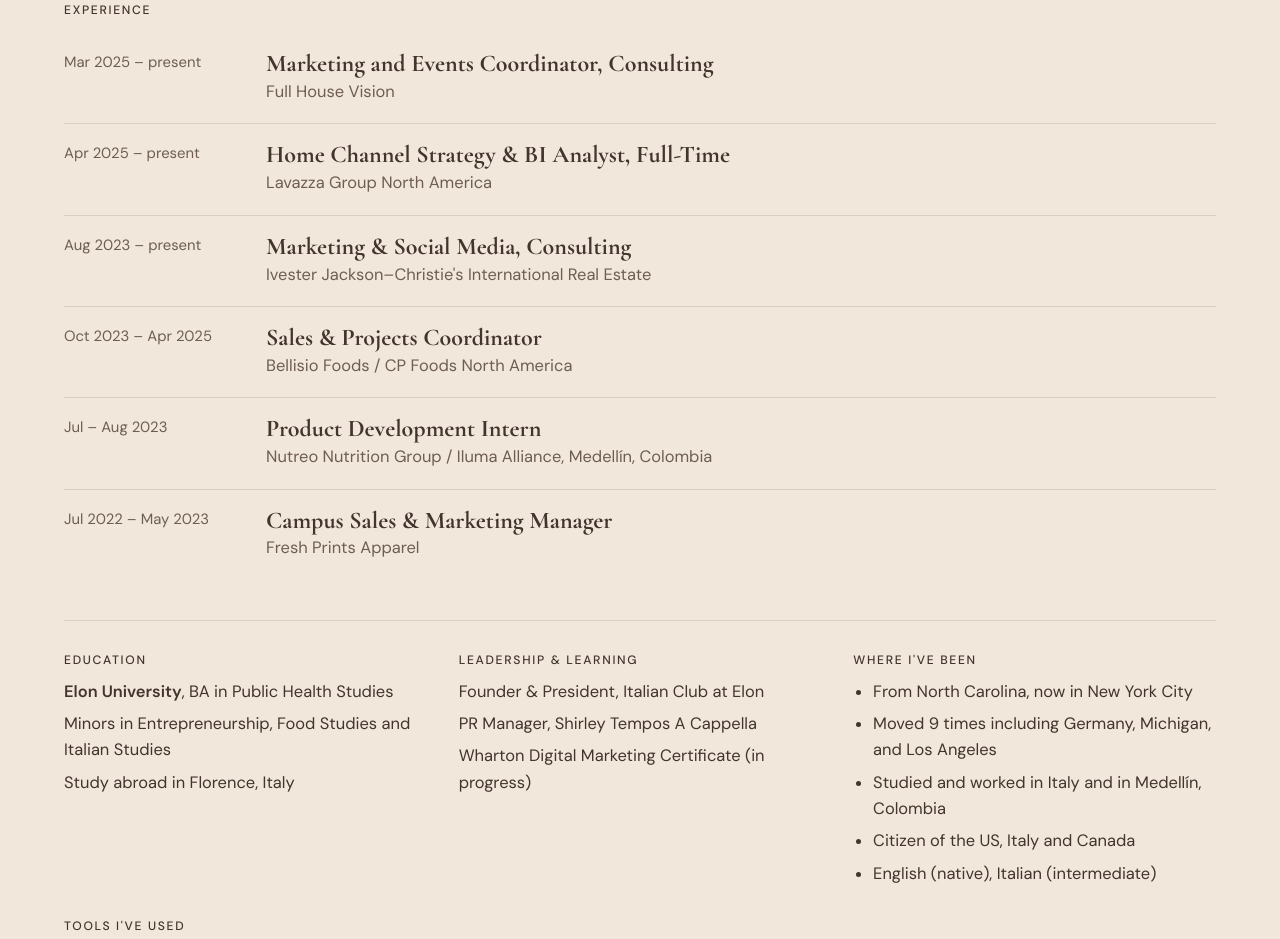
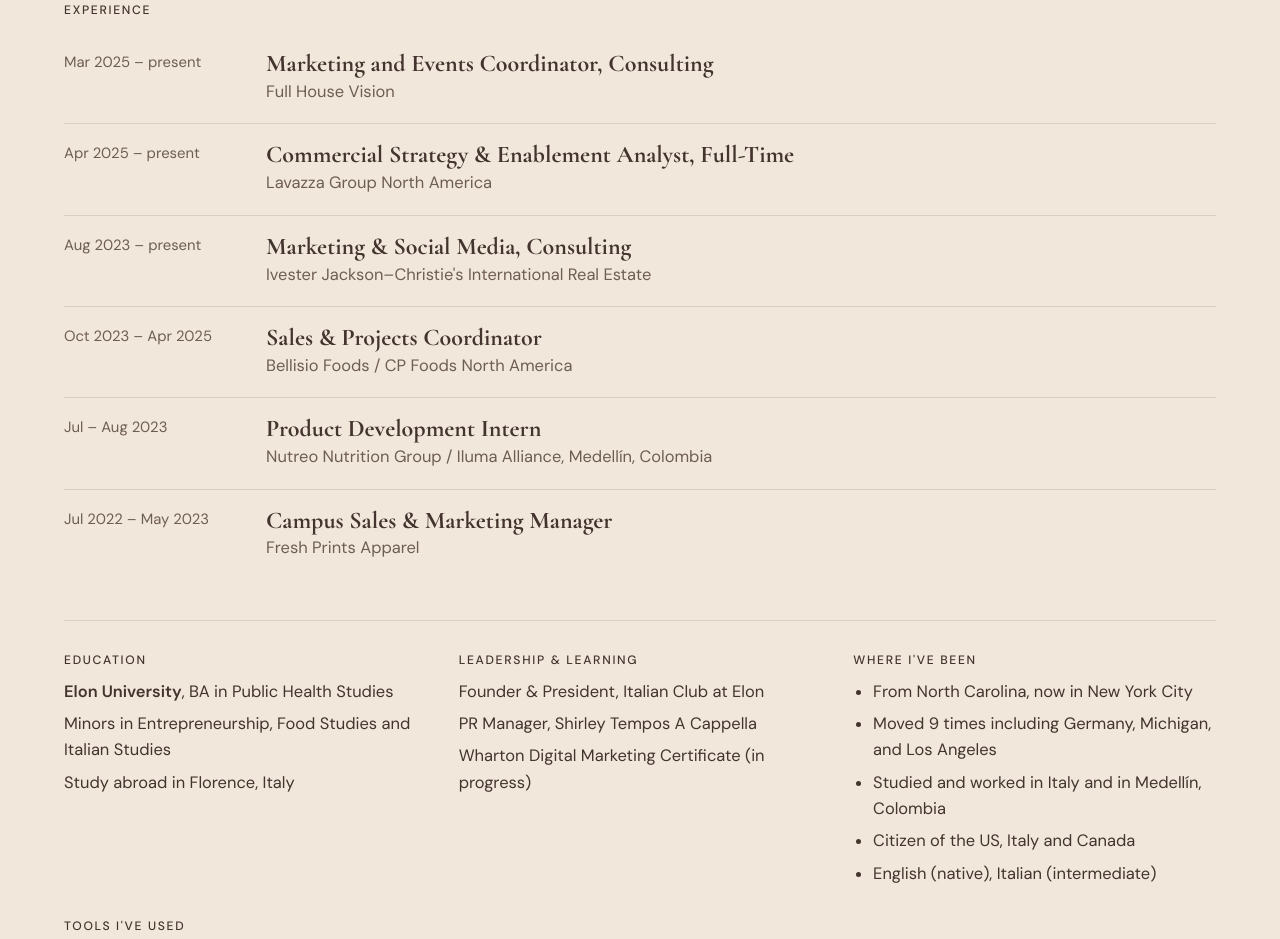
Before and after one commit to mdovidio/mdovidio.github.io, a plain HTML site: page index.html in a window 1280 px wide. Shown: the part 4371-5310 px from the top of the page. Drawn offline with nearby package versions, Linux system fonts and the light colour scheme.

Commit message:
Rename the Lavazza role to Commercial Strategy & Enablement Analyst
Co-Authored-By: Claude Opus 5.5 <noreply@anthropic.com>

```diff
--- a/index.html
+++ b/index.html
@@ -580,7 +580,7 @@ footer .wrap { display: flex; flex-wrap: wrap; justify-content: space-between; g
         </div>
         <div class="job">
           <p class="dates">Apr 2025 – present</p>
-          <div><h3>Home Channel Strategy &amp; BI Analyst, Full-Time</h3><p class="company">Lavazza Group North America</p></div>
+          <div><h3>Commercial Strategy &amp; Enablement Analyst, Full-Time</h3><p class="company">Lavazza Group North America</p></div>
         </div>
         <div class="job">
           <p class="dates">Aug 2023 – present</p>
```
